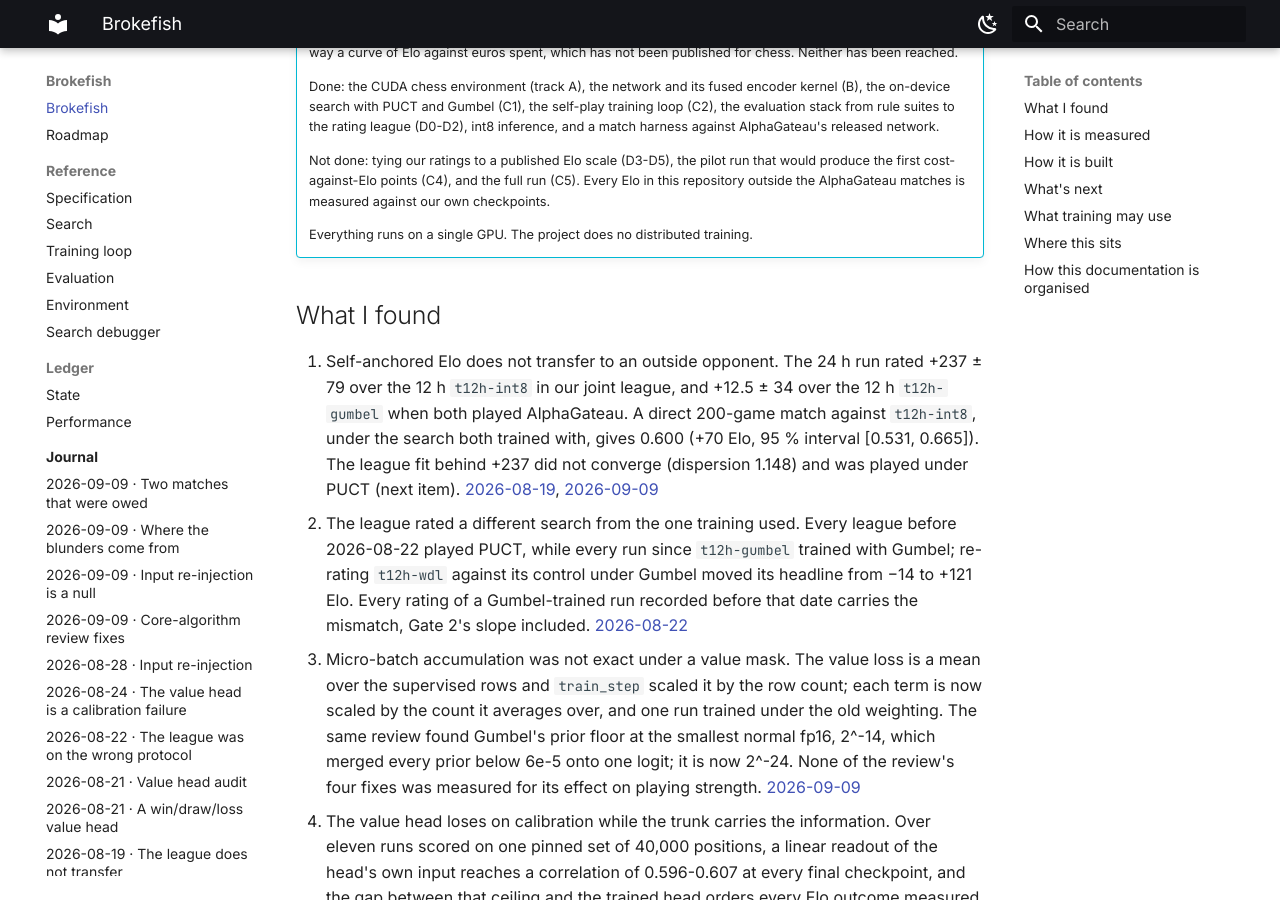
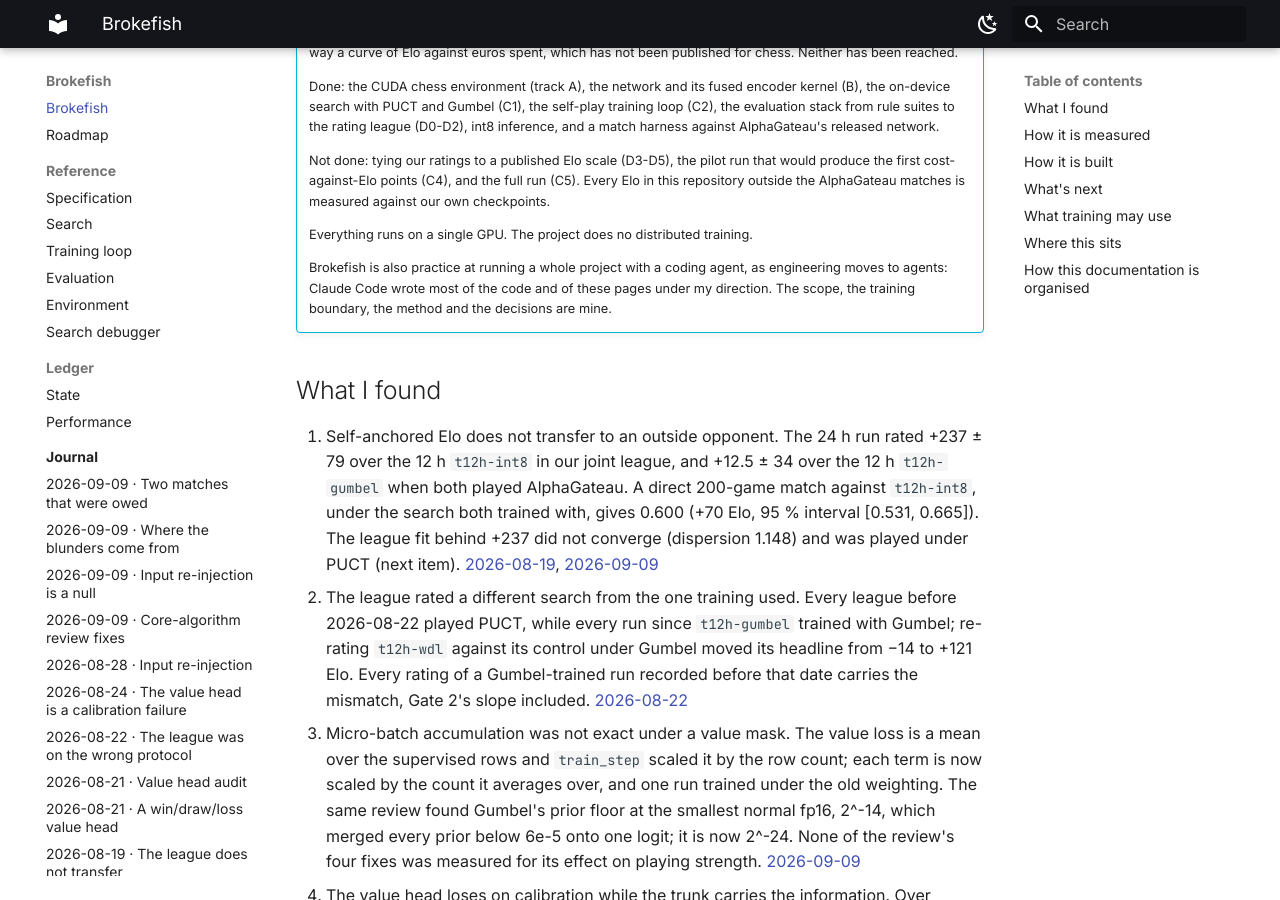
Before and after one commit to TheoBoyer/brokefish, an MkDocs documentation site: the page built from docs/index.md, in a window 1280 px wide and 900 px high, scrolled down 499 px. Built offline with MkDocs 1.6.1 and Material for MkDocs 9.7.7, drawn with Linux system fonts in a browser that asks for light colours.

Commit message:
README and front page: the project is also practice at running it with a coding agent
Co-Authored-By: Claude Opus 5.5 <noreply@anthropic.com>

```diff
--- a/docs/index.md
+++ b/docs/index.md
@@ -32,6 +32,11 @@ with any rating here; the match above needs no rating conversion
     checkpoints.
 
     Everything runs on a single GPU. The project does no distributed training.
+
+    Brokefish is also practice at running a whole project with a coding agent, as
+    engineering moves to agents: Claude Code wrote most of the code and of these pages
+    under my direction. The scope, the training boundary, the method and the decisions
+    are mine.
 
 ## What I found
 
```
Also changed, not shown: README.md (+5 -0 lines).
